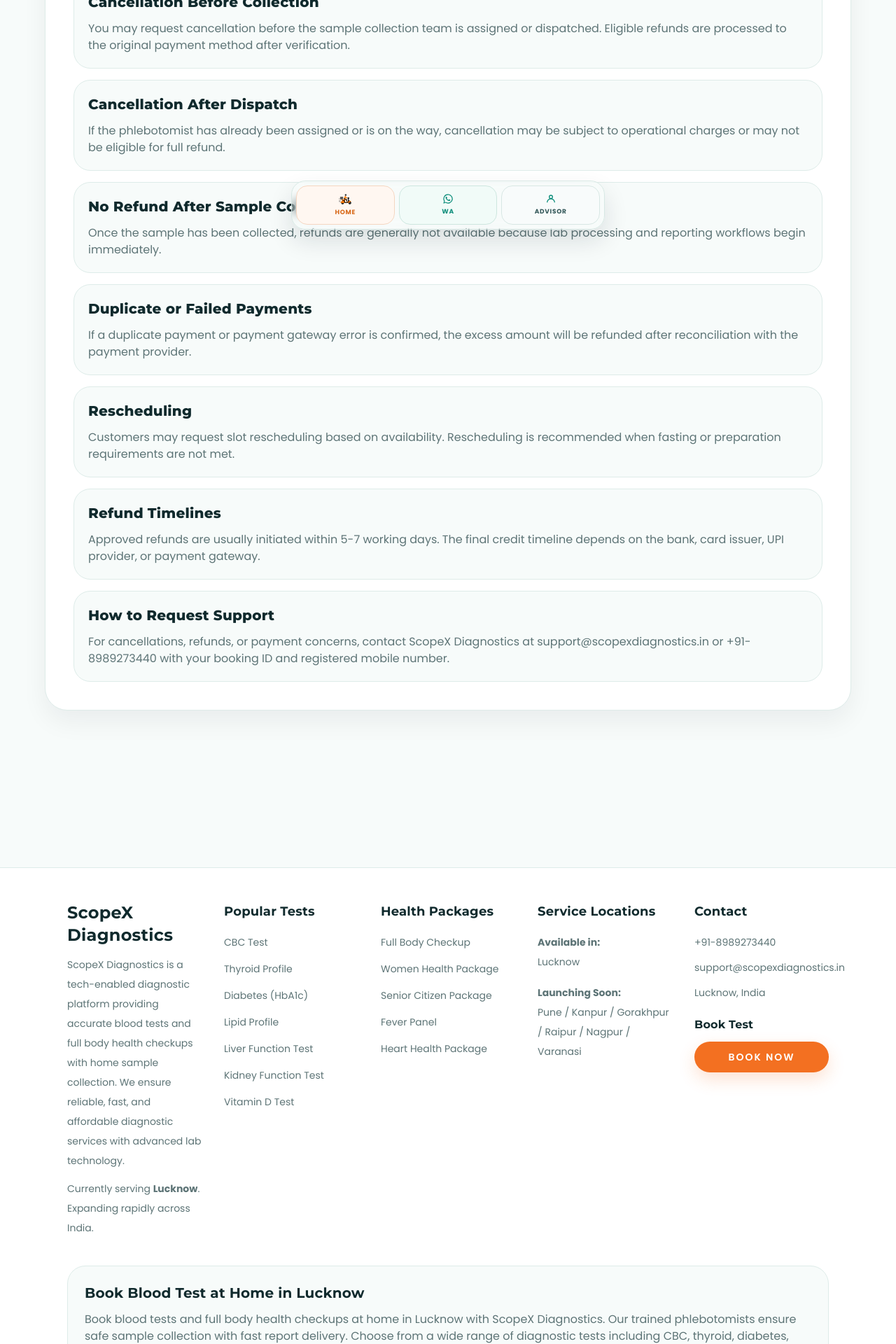
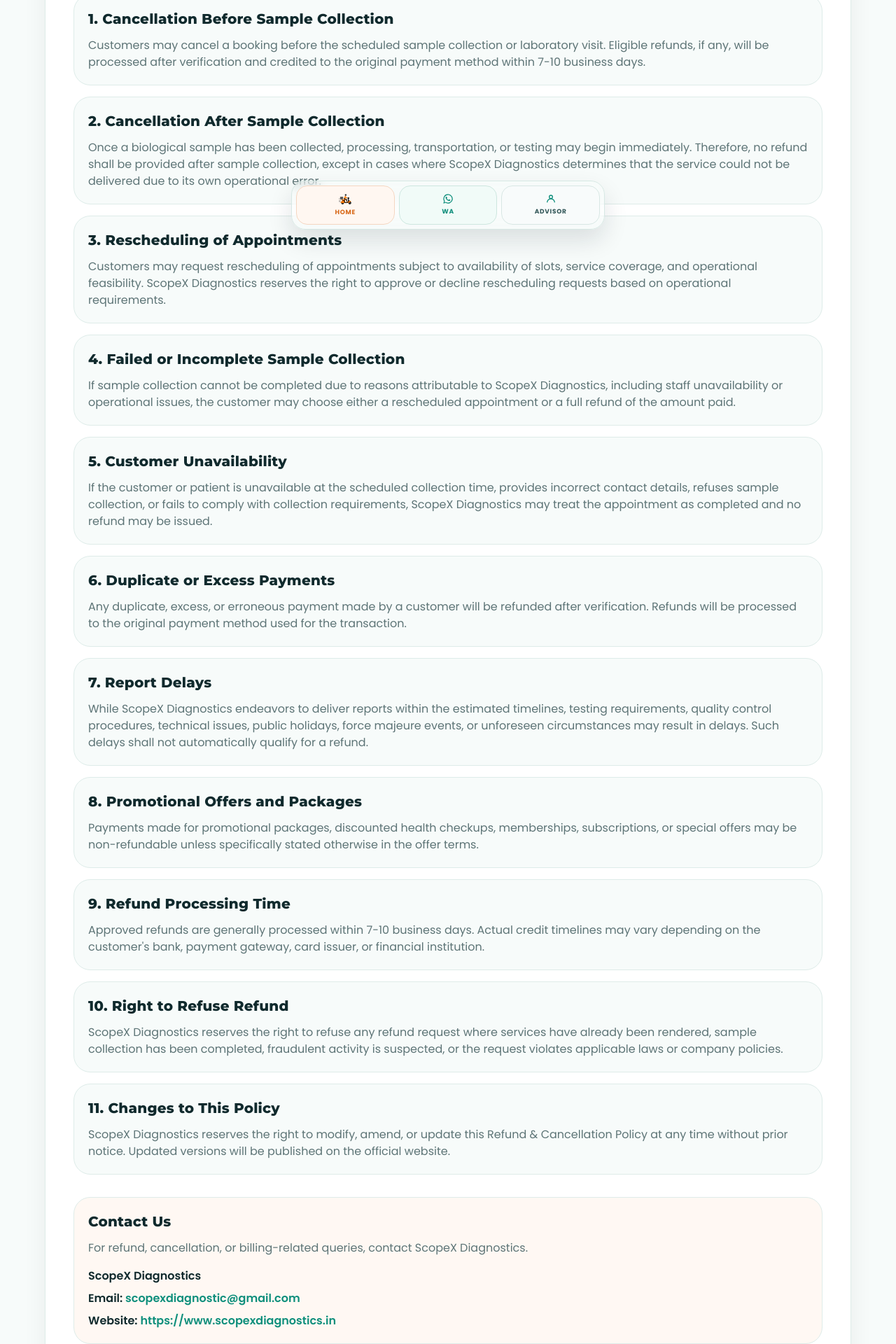
Before and after one commit to drpiyushpathlab-cell/scopex-diagnostics-, a Next.js app: page /refund-policy in a window 1280 px wide. Shown: the part 460-2380 px from the top of the page at 70% size. Built offline with nearby package versions, Linux system fonts and the light colour scheme; no server answers.

Commit message:
Update refund cancellation policy

```diff
--- a/app/refund-policy/page.tsx
+++ b/app/refund-policy/page.tsx
@@ -2,44 +2,65 @@
 
 export const metadata: Metadata = {
   title: "Refund & Cancellation Policy | ScopeX Diagnostics",
-  description: "Read the ScopeX Diagnostics refund and cancellation policy for home sample collection bookings, missed slots, duplicate payments, and report-related cases."
+  description:
+    "Read the ScopeX Diagnostics refund and cancellation policy for cancellations, rescheduling, duplicate payments, report delays, and billing support."
 };
 
-const policies = [
+const sections = [
   {
-    title: "Cancellation Before Collection",
+    title: "1. Cancellation Before Sample Collection",
     body:
-      "You may request cancellation before the sample collection team is assigned or dispatched. Eligible refunds are processed to the original payment method after verification."
+      "Customers may cancel a booking before the scheduled sample collection or laboratory visit. Eligible refunds, if any, will be processed after verification and credited to the original payment method within 7-10 business days."
   },
   {
-    title: "Cancellation After Dispatch",
+    title: "2. Cancellation After Sample Collection",
     body:
-      "If the phlebotomist has already been assigned or is on the way, cancellation may be subject to operational charges or may not be eligible for full refund."
+      "Once a biological sample has been collected, processing, transportation, or testing may begin immediately. Therefore, no refund shall be provided after sample collection, except in cases where ScopeX Diagnostics determines that the service could not be delivered due to its own operational error."
   },
   {
-    title: "No Refund After Sample Collection",
+    title: "3. Rescheduling of Appointments",
     body:
-      "Once the sample has been collected, refunds are generally not available because lab processing and reporting workflows begin immediately."
+      "Customers may request rescheduling of appointments subject to availability of slots, service coverage, and operational feasibility. ScopeX Diagnostics reserves the right to approve or decline rescheduling requests based on operational requirements."
   },
   {
-    title: "Duplicate or Failed Payments",
+    title: "4. Failed or Incomplete Sample Collection",
     body:
-      "If a duplicate payment or payment gateway error is confirmed, the excess amount will be refunded after reconciliation with the payment provider."
+      "If sample collection cannot be completed due to reasons attributable to ScopeX Diagnostics, including staff unavailability or operational issues, the customer may choose either a rescheduled appointment or a full refund of the amount paid."
   },
   {
-    title: "Rescheduling",
+    title: "5. Customer Unavailability",
     body:
-      "Customers may request slot rescheduling based on availability. Rescheduling is recommended when fasting or preparation requirements are not met."
+      "If the customer or patient is unavailable at the scheduled collection time, provides incorrect contact details, refuses sample collection, or fails to comply with collection requirements, ScopeX Diagnostics may treat the appointment as completed and no refund may be issued."
   },
   {
-    title: "Refund Timelines",
+    title: "6. Duplicate or Excess Payments",
     body:
-      "Approved refunds are usually initiated within 5-7 working days. The final credit timeline depends on the bank, card issuer, UPI provider, or payment gateway."
+      "Any duplicate, excess, or erroneous payment made by a customer will be refunded after verification. Refunds will be processed to the original payment method used for the transaction."
   },
   {
-    title: "How to Request Support",
+    title: "7. Report Delays",
     body:
-      "For cancellations, refunds, or payment concerns, contact ScopeX Diagnostics at support@scopexdiagnostics.in or +91-8989273440 with your booking ID and registered mobile number."
+      "While ScopeX Diagnostics endeavors to deliver reports within the estimated timelines, testing requirements, quality control procedures, technical issues, public holidays, force majeure events, or unforeseen circumstances may result in delays. Such delays shall not automatically qualify for a refund."
+  },
+  {
+    title: "8. Promotional Offers and Packages",
+    body:
+      "Payments made for promotional packages, discounted health checkups, memberships, subscriptions, or special offers may be non-refundable unless specifically stated otherwise in the offer terms."
+  },
+  {
+    title: "9. Refund Processing Time",
+    body:
+      "Approved refunds are generally processed within 7-10 business days. Actual credit timelines may vary depending on the customer's bank, payment gateway, card issuer, or financial institution."
+  },
+  {
+    title: "10. Right to Refuse Refund",
+    body:
+      "ScopeX Diagnostics reserves the right to refuse any refund request where services have already been rendered, sample collection has been completed, fraudulent activity is suspected, or the request violates applicable laws or company policies."
+  },
+  {
+    title: "11. Changes to This Policy",
+    body:
+      "ScopeX Diagnostics reserves the right to modify, amend, or update this Refund & Cancellation Policy at any time without prior notice. Updated versions will be published on the official website."
   }
 ];
 
@@ -50,18 +71,47 @@
         <p className="text-sm font-black uppercase tracking-[0.18em] text-[#0f8f7c]">ScopeX Diagnostics</p>
         <h1 className="mt-3 text-3xl font-black text-[#102a2d] md:text-5xl">Refund &amp; Cancellation Policy</h1>
         <p className="mt-3 text-sm font-semibold text-[#f37021]">Last Updated: June 2026</p>
-        <p className="mt-5 max-w-4xl text-sm leading-8 text-[var(--muted)] md:text-base">
-          This policy explains how cancellations, rescheduling, failed payments, duplicate payments, and refund requests
-          are handled for ScopeX Diagnostics home sample collection services.
+        <p className="mt-5 max-w-5xl text-sm leading-8 text-[var(--muted)] md:text-base">
+          At ScopeX Diagnostics, we strive to provide high-quality diagnostic services and a seamless customer
+          experience. This Refund &amp; Cancellation Policy outlines the terms governing cancellations, refunds, and
+          rescheduling of diagnostic services booked through our website, mobile platform, call center, or authorized
+          representatives.
         </p>
 
         <div className="mt-8 grid gap-4">
-          {policies.map((section) => (
+          {sections.map((section) => (
             <article key={section.title} className="rounded-[24px] border border-[#deece9] bg-[#f7fbfa] p-5">
-              <h2 className="text-xl font-black text-[#102a2d]">{section.title}</h2>
+              <h2 className="text-lg font-black text-[#102a2d] md:text-xl">{section.title}</h2>
               <p className="mt-3 text-sm leading-8 text-[var(--muted)] md:text-base">{section.body}</p>
             </article>
           ))}
+        </div>
+
+        <div className="mt-8 rounded-[24px] border border-[#deece9] bg-[#fff8f3] p-5">
+          <h2 className="text-xl font-black text-[#102a2d]">Contact Us</h2>
+          <p className="mt-3 text-sm leading-8 text-[var(--muted)] md:text-base">
+            For refund, cancellation, or billing-related queries, contact ScopeX Diagnostics.
+          </p>
+          <div className="mt-4 grid gap-2 text-sm font-semibold text-[#102a2d] md:text-base">
+            <p>ScopeX Diagnostics</p>
+            <p>
+              Email:{" "}
+              <a className="text-[#0f8f7c] underline-offset-4 hover:underline" href="mailto:scopexdiagnostic@gmail.com">
+                scopexdiagnostic@gmail.com
+              </a>
+            </p>
+            <p>
+              Website:{" "}
+              <a
+                className="text-[#0f8f7c] underline-offset-4 hover:underline"
+                href="https://www.scopexdiagnostics.in"
+                target="_blank"
+                rel="noreferrer"
+              >
+                https://www.scopexdiagnostics.in
+              </a>
+            </p>
+          </div>
         </div>
       </div>
     </section>
```
